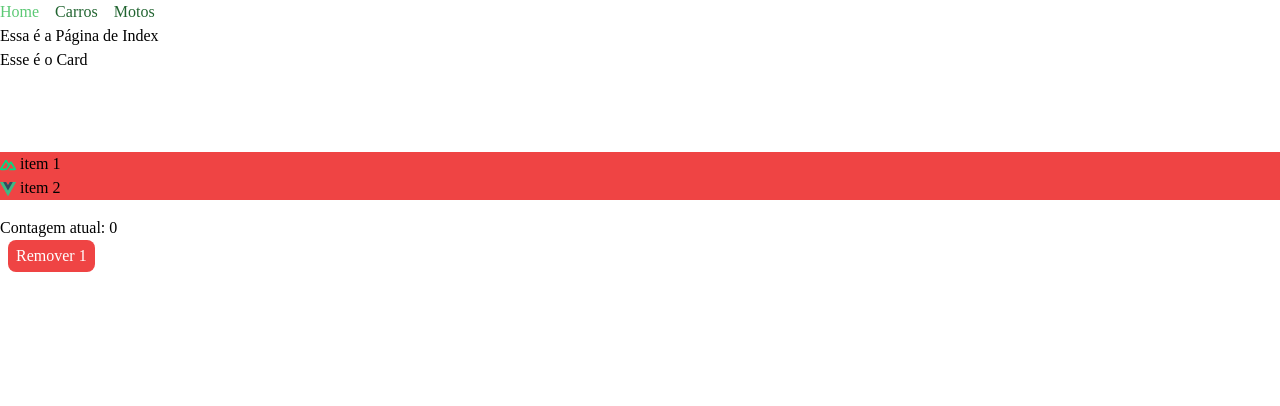
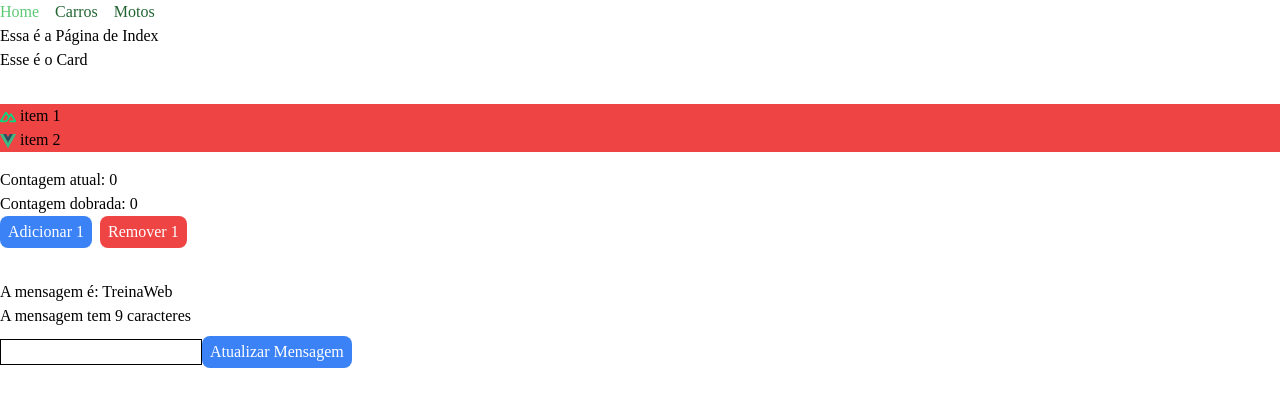
Before and after one commit to treinaweb/nuxt-fundamentos, a Nuxt app: page / in a window 1280 px wide. Shown: the top 406 px of the page. Built offline with nearby package versions, Linux system fonts and the light colour scheme; a web font is replaced by a local one.

Commit message:
5-5 Entendendo os getters

```diff
--- a/pages/index.vue
+++ b/pages/index.vue
@@ -1,11 +1,17 @@
 <script setup>
 const counter = useCounterStore();
+const mensagem = ref("");
+
+const atualizarMensagem = () => {
+    counter.updateMessage(mensagem.value);
+    mensagem.value = "";
+};
 </script>
 
 <template>
     <TitlePage text="Index" />
     <Card>
-        <ul class="bg-red-500 mt-20">
+        <ul class="bg-red-500 mt-8">
             <li><Icon name="logos:nuxt-icon" /> item 1</li>
             <li><Icon name="logos:vue" /> item 2</li>
         </ul>
@@ -13,8 +19,14 @@ const counter = useCounterStore();
 
     <div class="py-4">
         <p>Contagem atual: {{ counter.count }}</p>
+        <p>Contagem dobrada: {{ counter.doubleCount }}</p>
 
-
+        <button
+            class="bg-blue-500 text-white rounded-lg py-1 px-2"
+            @click="counter.increment"
+        >
+            Adicionar 1
+        </button>
         <button
             class="bg-red-500 text-white rounded-lg py-1 px-2 ms-2"
             @click="counter.decrement"
@@ -22,6 +34,18 @@ const counter = useCounterStore();
             Remover 1
         </button>
     </div>
+    <div class="py-4">
+        <p>A mensagem é: {{ counter.message }}</p>
+        <p>A mensagem tem {{ counter.messageLength }} caracteres</p>
+        <input v-model="mensagem" class="border border-black" />
+        <button
+            @click="atualizarMensagem"
+            class="bg-blue-500 text-white rounded-lg py-1 px-2 mt-2"
+        >
+            Atualizar Mensagem
+        </button>
+    </div>
+    <div class="mb-80"></div>
 </template>
 
 <style>
--- a/stores/contador.ts
+++ b/stores/contador.ts
@@ -3,13 +3,22 @@ import { defineStore } from "pinia";
 export const useCounterStore = defineStore("counter", {
     state: () => ({
         count: 0,
+        message: "TreinaWeb",
     }),
     actions: {
         increment() {
             this.count++;
         },
         decrement() {
-          if(this.count > 0) this.count--;
+            if (this.count > 0) this.count--;
+        },
+        updateMessage(newMessage: string) {
+            this.message = newMessage;
         },
     },
+
+    getters: {
+        doubleCount: (state) => state.count * 2,
+        messageLength: (state) => state.message.length,
+    },
 });
```
